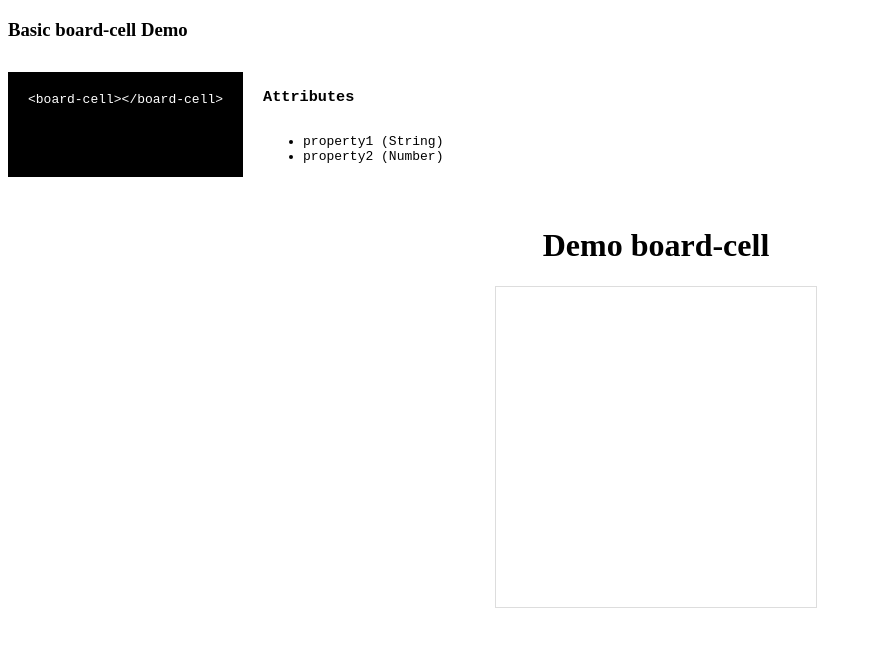
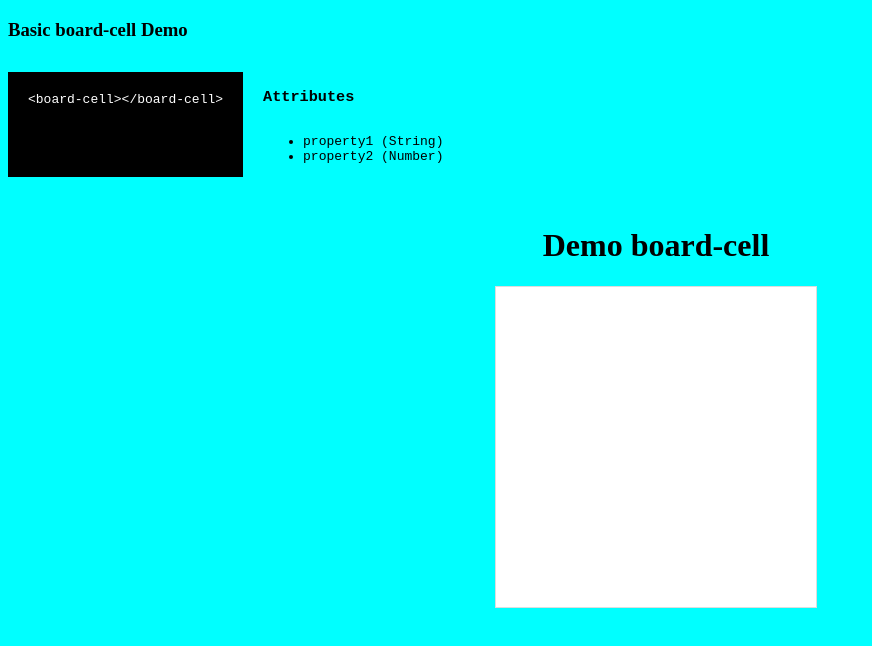
Before and after one commit to manufosela/board-cell, a website with bundled scripts: page demo/index.html in a window 1280 px wide. Shown: the whole page, without its empty margins (0-872 px from the left). Built offline with nearby package versions, Linux system fonts and the light colour scheme.

Commit message:
feat: add background body color

```diff
--- a/demo/index.html
+++ b/demo/index.html
@@ -9,6 +9,9 @@
     />
     <script type="module" src="../board-cell.js"></script>
     <style>
+      body {
+        background-color: cyan;
+      }
       .blocks {
         display: flex;
         flex-direction: row;
```
